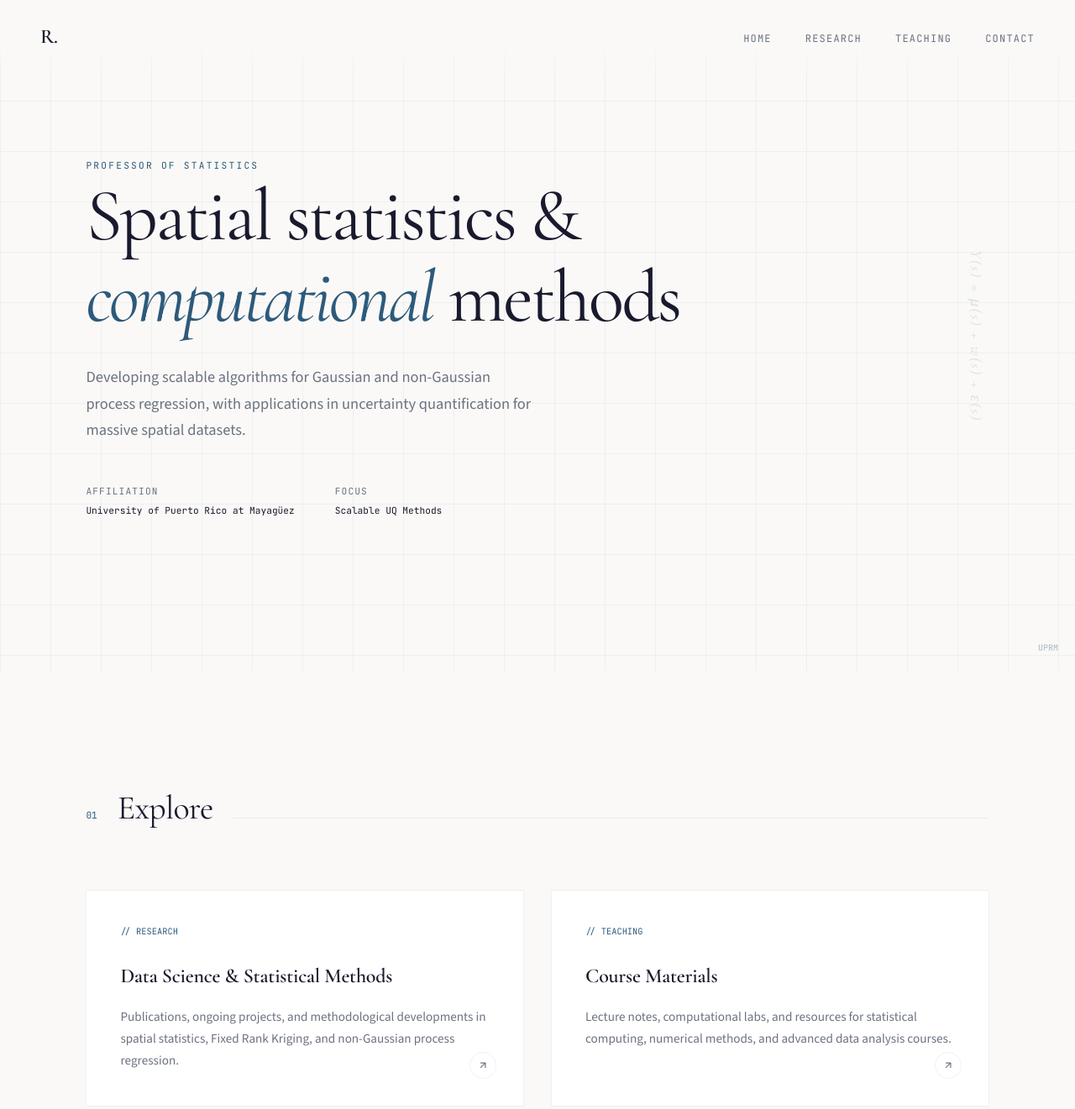
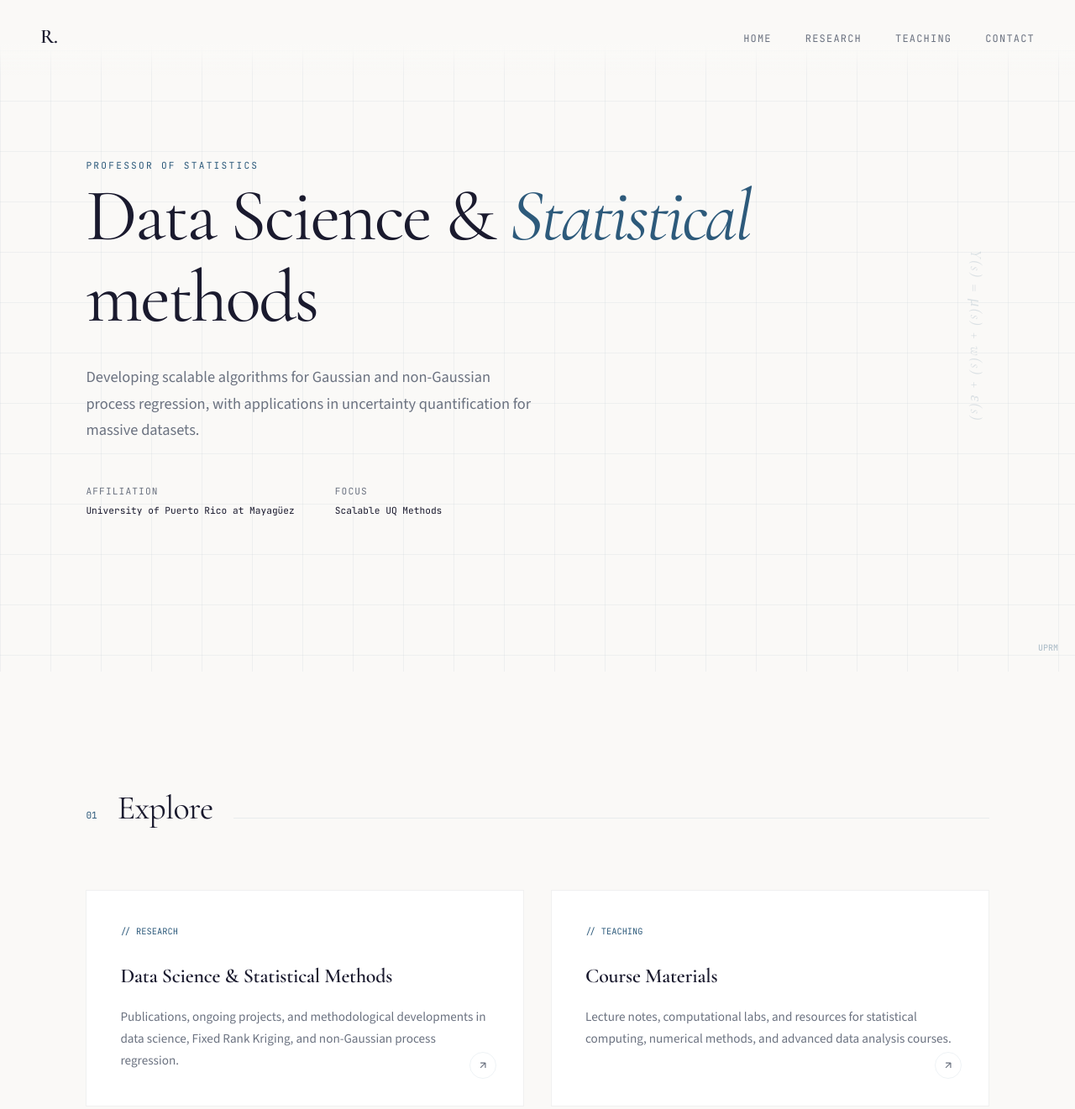
Before and after one commit to bakuninpr/bakuninpr.github.io, a plain HTML site: page index.html in a window 1280 px wide. Shown: the top 1321 px of the page at 84% size. Drawn offline with nearby package versions, Linux system fonts and the light colour scheme.

Commit message:
Revise content to emphasize Data Science methods
Updated the hero section and research card to reflect a focus on Data Science and Statistical methods instead of Spatial statistics.

```diff
--- a/index.html
+++ b/index.html
@@ -496,10 +496,10 @@
         <section class="hero">
             <div class="hero-content">
                 <span class="hero-label">Professor of Statistics</span>
-                <h1>Spatial statistics &amp; <em>computational</em> methods</h1>
+                <h1>Data Science &amp; <em>Statistical</em> methods</h1>
                 <p class="hero-description">
                     Developing scalable algorithms for Gaussian and non-Gaussian process regression,
-                    with applications in uncertainty quantification for massive spatial datasets.
+                    with applications in uncertainty quantification for massive datasets.
                 </p>
                 <div class="hero-meta">
                     <div class="meta-item">
@@ -529,7 +529,7 @@
                     <span class="card-icon">// RESEARCH</span>
                     <h3>Data Science & Statistical Methods</h3>
                     <p>
-                        Publications, ongoing projects, and methodological developments in spatial statistics,
+                        Publications, ongoing projects, and methodological developments in data science,
                         Fixed Rank Kriging, and non-Gaussian process regression.
                     </p>
                     <div class="card-arrow">
```
